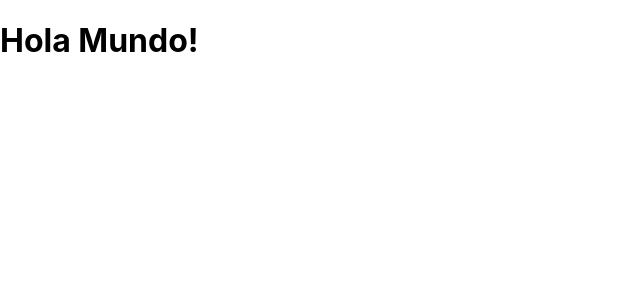
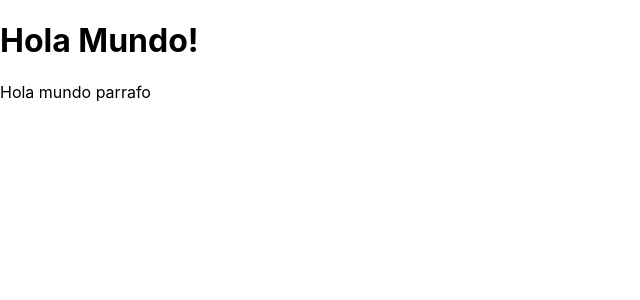
Before and after one commit to matinasif/ahorraGuita_frontend, a React (Create React App) app: page / in a window 1280 px wide. Shown: the top 300 px of the page, without its empty margins (0-640 px from the left). Built offline with nearby package versions, Linux system fonts and the light colour scheme.

Commit message:
prueba de commit 2

```diff
--- a/src/App.js
+++ b/src/App.js
@@ -3,7 +3,11 @@ import './App.css';
 
 function App() {
   return (
-    <h1>Hola Mundo!</h1>
+    <div>
+      <h1>Hola Mundo!</h1>
+      <p>Hola mundo parrafo</p>
+   </div>
+
   );
 }
 
```
